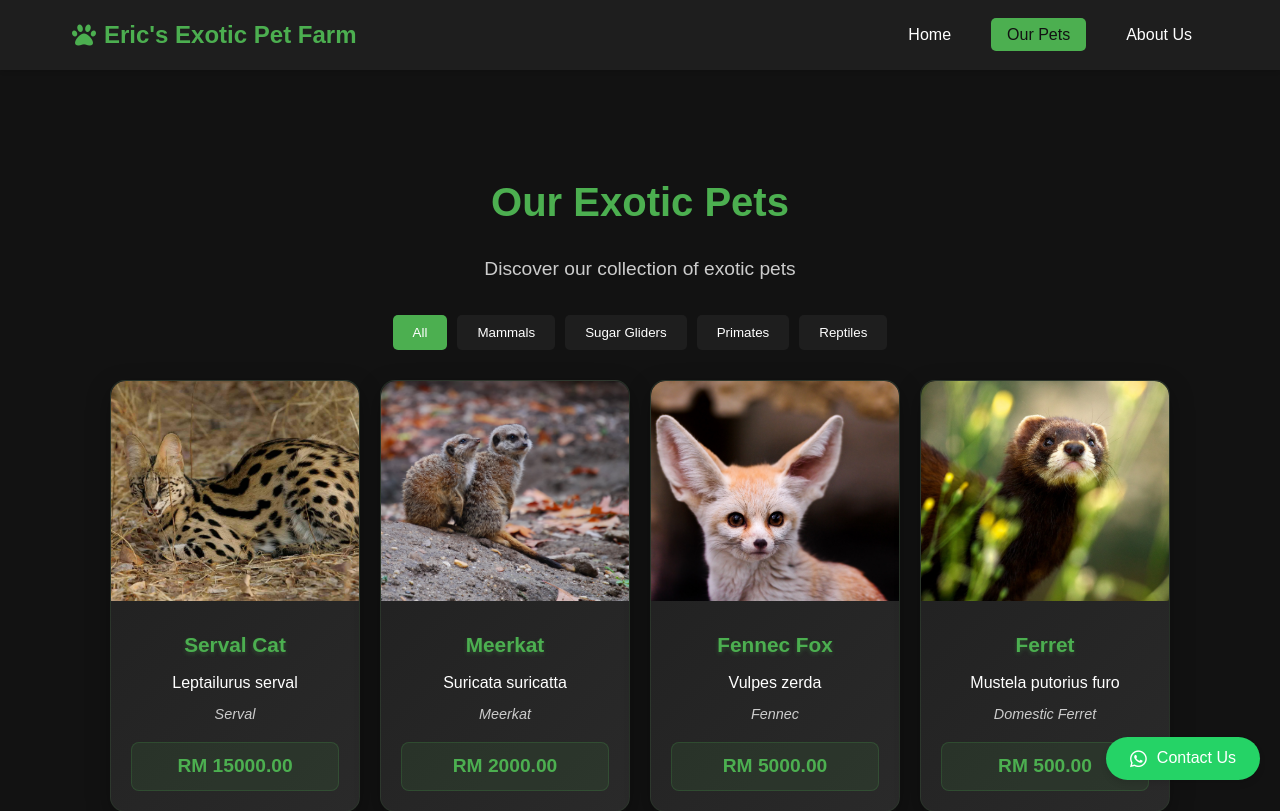
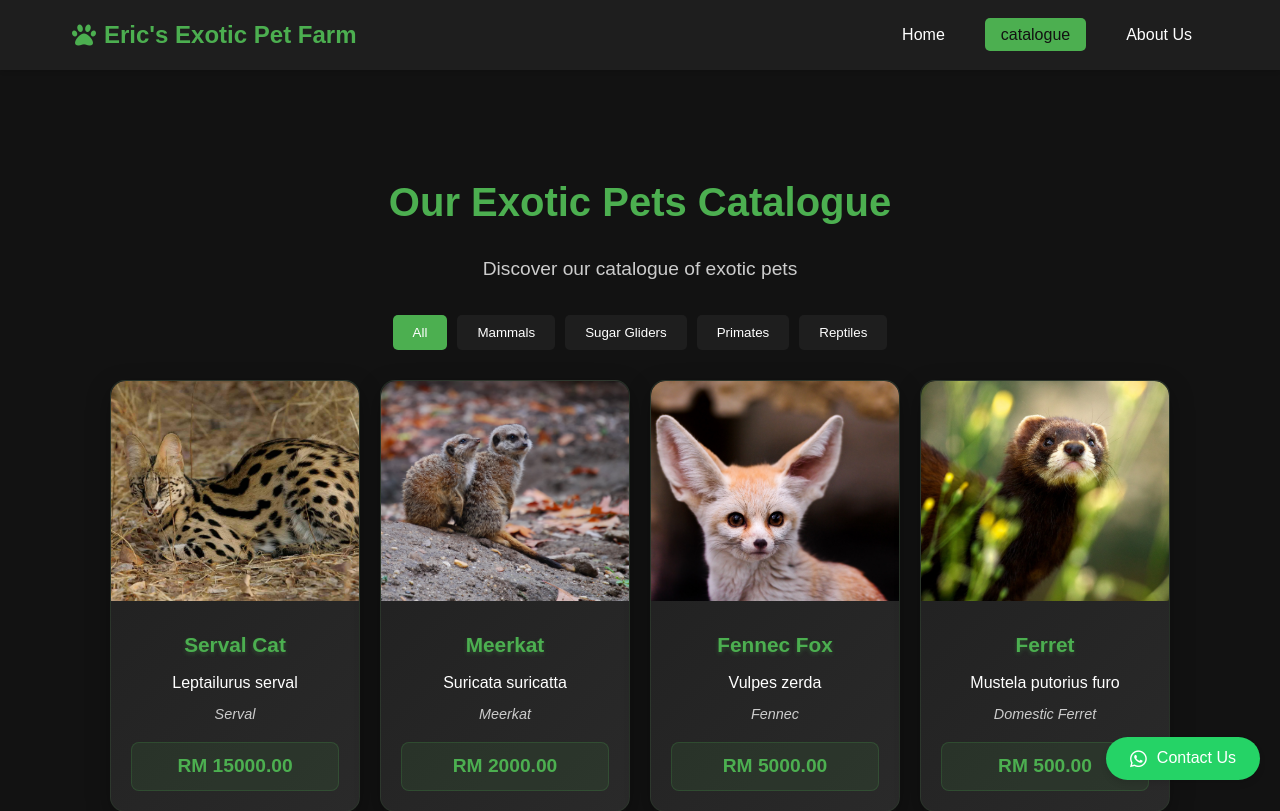
Before and after one commit to yewzhihao3/Pet-Website, a Django app: page /our-pets/ in a window 1280 px wide. Shown: the top 811 px of the page. Run offline with Django 5.2, Linux system fonts and the light colour scheme; data comes from the database, SQL or seed files in the repository.

Commit message:
fix: Change collection to catalogue

```diff
--- a/myapp/templates/pets/components/header.html
+++ b/myapp/templates/pets/components/header.html
@@ -8,7 +8,7 @@
         <a href="{% url 'index' %}" class="nav-link"> Home </a>
       </li>
       <li>
-        <a href="{% url 'our_pets' %}" class="nav-link"> Our Pets </a>
+        <a href="{% url 'our_pets' %}" class="nav-link"> catalogue </a>
       </li>
       <li>
         <a href="{% url 'about' %}" class="nav-link"> About Us </a>
--- a/myapp/templates/pets/ourpets.html
+++ b/myapp/templates/pets/ourpets.html
@@ -21,9 +21,9 @@
 
       <!-- Main Section -->
       <div class="our-pets">
-        <h1>Our Exotic Pets</h1>
+        <h1>Our Exotic Pets Catalogue</h1>
         <div class="pets-intro">
-          <p>Discover our collection of exotic pets</p>
+          <p>Discover our catalogue of exotic pets</p>
         </div>
 
         <!-- Category Filter -->
```
